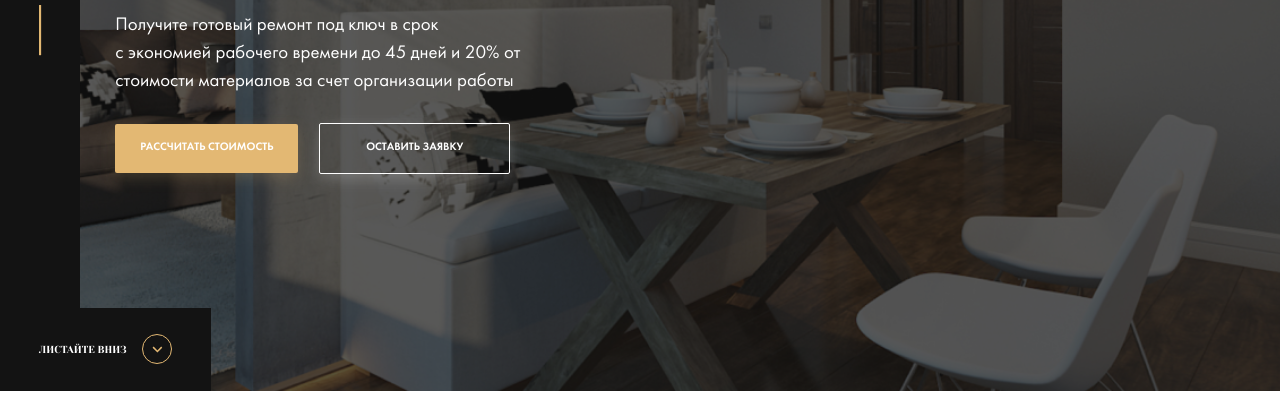
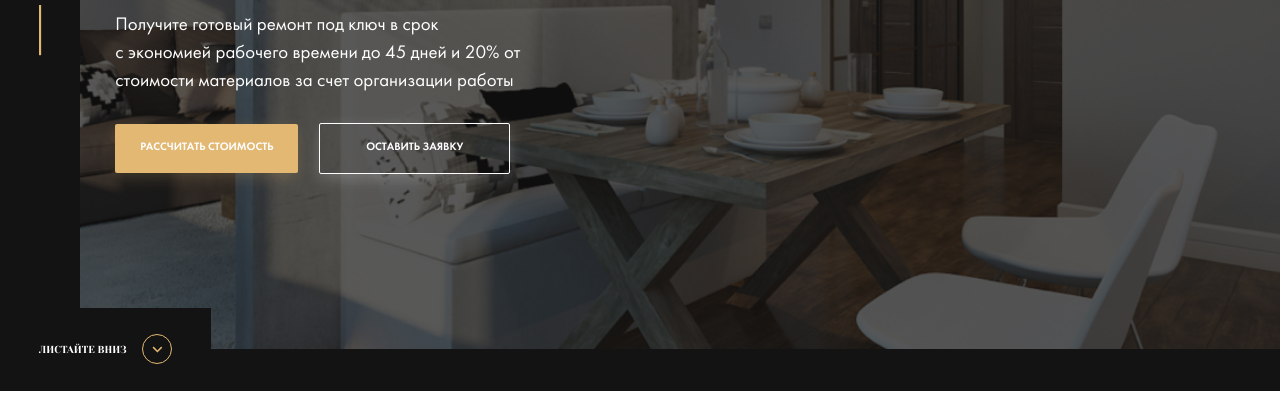
Before and after one commit to svaznoy/repair-design, a website: page src/index.html in a window 1280 px wide. Shown: the part 409-802 px from the top of the page. Drawn offline with nearby package versions, Linux system fonts and the light colour scheme; files whose address does not match are found by name.

Commit message:
fefact: add header down line color dark

```diff
--- a/src/sass/templates/_hero.sass
+++ b/src/sass/templates/_hero.sass
@@ -10,6 +10,16 @@
     height: 100vh
     color: $light
     padding-top: 100px
+    &::after
+        content: ''
+        position: absolute
+        background: $dark
+        bottom: 0
+        left: 0
+        right: 0
+        width: 100%
+        height: 3.46rem
+
     &::before
         content: ''
         position: absolute
@@ -47,6 +57,7 @@
         align-items: center
         left: 0
         bottom: 0
+        z-index: 3
         min-width: 17.6rem
         min-height: 6.92rem
         background-color: $dark
```
Also changed, not shown: src/css/style.css, src/img/slide-img-1.jpg (added), src/img/slide-img-2.jpg (added).
